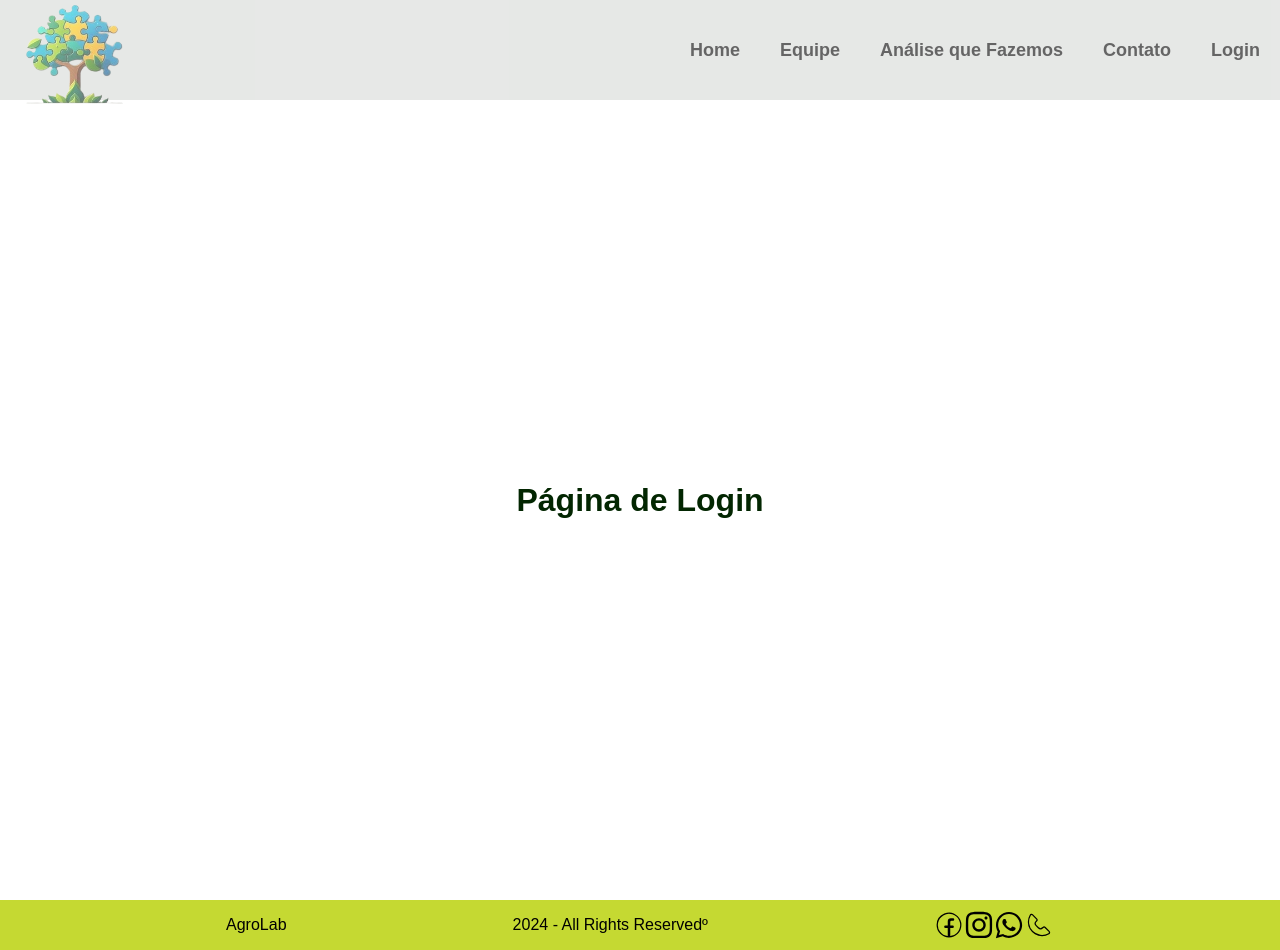
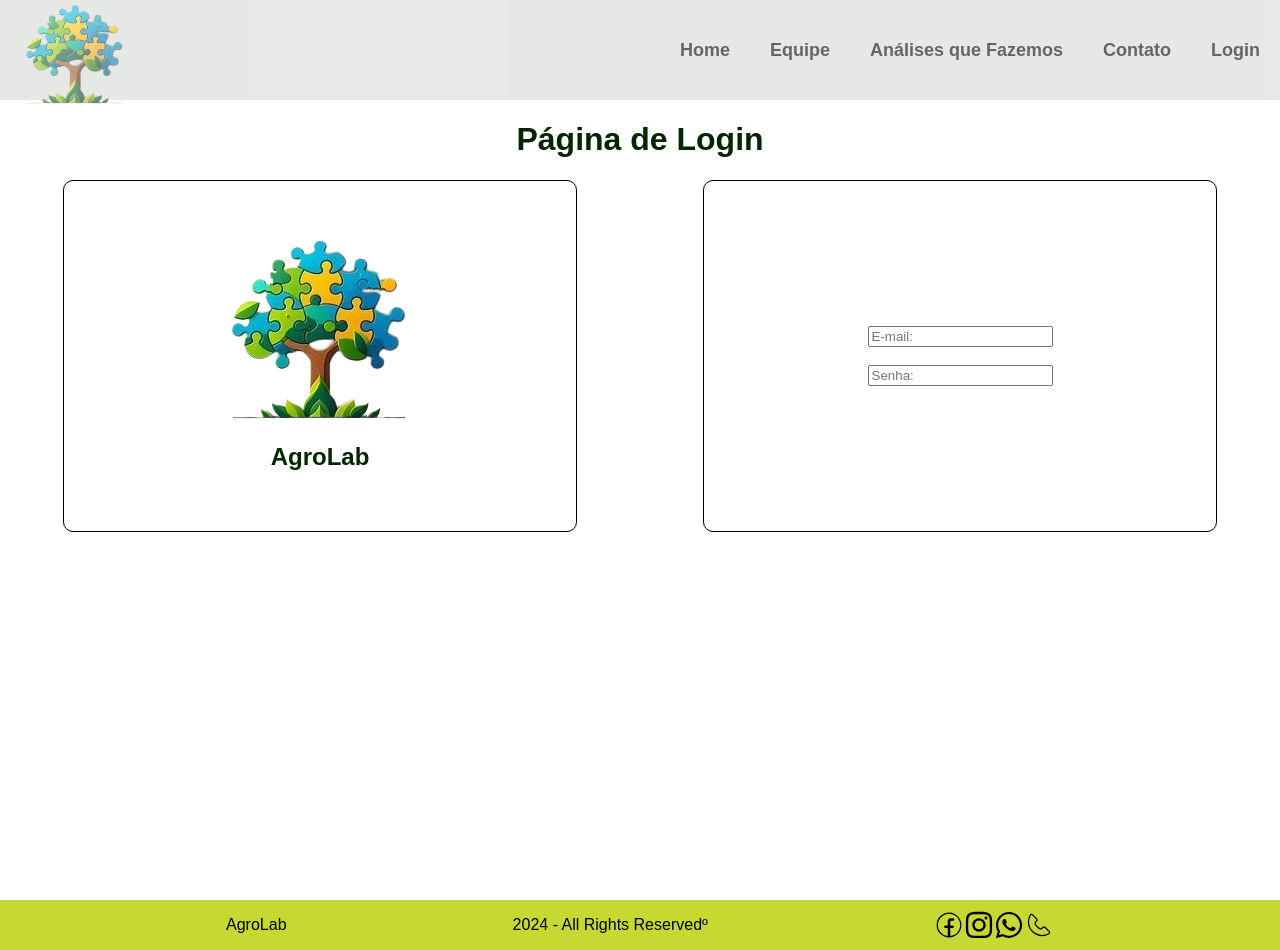
Before and after one commit to bruuno1994/agrolab, a React (Create React App) app in the folder frontend/: page /Login in a window 1280 px wide. Built offline with nearby package versions, Linux system fonts and the light colour scheme.

Commit message:
Início da página de Login

```diff
--- a/frontend/src/components/Header.jsx
+++ b/frontend/src/components/Header.jsx
@@ -10,7 +10,7 @@ function Header() {
                 <ul>
                     <li><Link to='/'> Home </Link></li>
                     <li><Link to='/Equipe'> Equipe </Link></li>
-                    <li><Link to='/Analise'> Análise que Fazemos </Link></li>
+                    <li><Link to='/Analises'> Análises que Fazemos </Link></li>
                     <li><Link to='/Contato'> Contato </Link></li>
                     <li><Link to='/Login'> Login </Link></li>
                 </ul>
--- a/frontend/src/components/Home.jsx
+++ /dev/null
@@ -1,48 +0,0 @@
-import React from "react";
-import "../styles/home.css";
-
-function Home() {
-  return (
-    <>
-      <div>
-        <div className="container">
-          <img src="/img/background.jpeg" alt="logo do projeto" />
-          <h1>Laboratório AgroLab</h1>
-          <h2>Análise de amostras e monitoramento de mudas em estufa</h2>
-        </div>
-
-        <div className="container2">
-          <div className="container2-info">
-            <h2>Coleta</h2>
-            <h3>
-              Nossa coleta de dados é totalmente automatizada. Basta apenas um
-              Play!
-            </h3>
-
-            <button>Saiba mais</button>
-          </div>
-
-          <img src="/img/foto1.jpeg" alt="imagem um do projeto" width={400} />
-        </div>
-
-        <div className="container2">
-          <img src="/img/foto2.png" alt="imagem dois do projeto" width={400} />
-
-          <div className="container2-info">
-            <h2>Análise</h2>
-            <h3>
-              Nós da AgroLab nos fundamentamoms em metodologias de análise de
-              solo, compatíveis e apropriadas a produção agrícola brasileira,
-              gerando resultados que auxiliem da melhor forma na tomada de
-              decisões.
-            </h3>
-
-            <button>Saiba mais</button>
-          </div>
-        </div>
-      </div>
-    </>
-  );
-}
-
-export default Home;
--- /dev/null
+++ b/frontend/src/pages/Analises.jsx
@@ -0,0 +1,18 @@
+import React from "react";
+import Header from "../components/Header";
+import Footer from "../components/Footer";
+import "../styles/analises.css";
+
+function Analises() {
+  return (
+    <>
+      <Header />
+      <div className="container">
+        <h1>Página de Análises</h1>
+      </div>
+        <Footer />
+    </>
+  );
+}
+
+export default Analises;
--- /dev/null
+++ b/frontend/src/pages/Contato.jsx
@@ -0,0 +1,18 @@
+import React from "react";
+import Header from "../components/Header";
+import Footer from "../components/Footer";
+import "../styles/contato.css";
+
+function Contato() {
+  return (
+    <>
+      <Header />
+      <div className="container">
+        <h1>Página de Contato</h1>
+      </div>
+        <Footer />
+    </>
+  );
+}
+
+export default Contato;
--- /dev/null
+++ b/frontend/src/pages/Home.jsx
@@ -0,0 +1,57 @@
+import React from "react";
+import Header from "../components/Header";
+import Footer from "../components/Footer";
+import "../styles/home.css";
+
+function Home() {
+  return (
+    <>
+      <div>
+        <Header />
+
+          <div className="container-home">
+            <img src="/img/background.jpeg" alt="logo do projeto" />
+          </div>
+          <h1>Laboratório AgroLab</h1>
+          <h2>Análise de amostras e monitoramento de mudas em estufa</h2>
+          <div className="container2">
+            <div className="container2-info">
+              <h2>Coleta</h2>
+              <h3>
+                Nossa coleta de dados é totalmente automatizada. Basta apenas um
+                Play!
+              </h3>
+
+              <button>Saiba mais</button>
+            </div>
+
+            <img src="/img/foto1.jpeg" alt="imagem um do projeto" width={400} />
+          </div>
+
+          <div className="container2">
+            <img
+              src="/img/foto2.png"
+              alt="imagem dois do projeto"
+              width={400}
+            />
+
+            <div className="container2-info">
+              <h2>Análise</h2>
+              <h3>
+                Nós da AgroLab nos fundamentamoms em metodologias de análise de
+                solo, compatíveis e apropriadas a produção agrícola brasileira,
+                gerando resultados que auxiliem da melhor forma na tomada de
+                decisões.
+              </h3>
+
+              <button>Saiba mais</button>
+            </div>
+          </div>
+        <br />
+        <Footer />
+      </div>
+    </>
+  );
+}
+
+export default Home;
--- a/frontend/src/pages/Index.jsx
+++ /dev/null
@@ -1,18 +0,0 @@
-import React from 'react'
-import Header from "../components/Header";
-import Footer from "../components/Footer";
-import Home from "../components/Home";
-
-function Index() {
-    return (
-        <>
-        <div>
-            <Header />
-            <Home />
-            <Footer />
-        </div>
-        </>
-    )
-}
-
-export default Index
--- a/frontend/src/pages/Login.jsx
+++ b/frontend/src/pages/Login.jsx
@@ -2,16 +2,38 @@ import React from "react";
 import Header from "../components/Header";
 import Footer from "../components/Footer";
 import "../styles/login.css";
-
 
 function Login() {
   return (
     <div>
       <Header />
 
-      <div class="container">
+      <div class="container-login">
         <h1>Página de Login</h1>
+        <div className="container-secundario">
+        <div className="lado-esquerdo">
+          <img src='./img/agrolab.png' alt='logo do projeto' />
+          <h2>AgroLab</h2>
+        </div>
+        <div className="lado-direito">
+
+        <form action="post">
+            <input
+              type="email"
+              placeholder="E-mail:"
+            />
+            <br />
+            <br />
+            <input
+              type="password"
+              placeholder="Senha:"
+            />
+        </form>
+
+        </div>
+        </div>
       </div>
+
       <Footer />
     </div>
   );
--- a/frontend/src/routes.js
+++ b/frontend/src/routes.js
@@ -1,16 +1,20 @@
 import { BrowserRouter, Routes, Route } from "react-router-dom";
 
-import Index from "./pages/Index";
+import Home from "./pages/Home";
 import Login from "./pages/Login";
 import Equipe from "./pages/Equipe";
+import Analises from "./pages/Analises"
+import Contato from "./pages/Contato"
 
 function RoutesApp() {
     return (
         <BrowserRouter>
             <Routes>
-                <Route path="/" element={<Index />} />
+                <Route path="/" element={<Home />} />
                 <Route path="/Login" element={<Login />} />
                 <Route path="/Equipe" element={<Equipe />} />
+                <Route path="/Analises" element={<Analises />} />
+                <Route path="/Contato" element={<Contato />} />
             </Routes>
         </BrowserRouter>
     )
--- /dev/null
+++ b/frontend/src/styles/analises.css
@@ -0,0 +1,5 @@
+.container {
+    min-height: 100vh;
+    display: flex;
+    flex-direction: column;
+}
--- /dev/null
+++ b/frontend/src/styles/contato.css
@@ -0,0 +1,5 @@
+.container {
+    min-height: 100vh;
+    display: flex;
+    flex-direction: column;
+}
--- a/frontend/src/styles/home.css
+++ b/frontend/src/styles/home.css
@@ -1,4 +1,4 @@
-.container {
+.container-home {
     display: flex;
     align-items: center;
     justify-content: center;
--- a/frontend/src/styles/login.css
+++ b/frontend/src/styles/login.css
@@ -1,5 +1,34 @@
-.container {
+.container-login {
     min-height: 100vh;
     display: flex;
     flex-direction: column;
 }
+
+.container-secundario {
+    display: flex;
+    align-items: center;
+    justify-content: space-around;
+    flex: row;
+}
+
+.lado-esquerdo {
+    border: 1px solid black;
+    border-radius: 10px;
+    width: 40%;
+    height: 350px;
+    align-items: center;
+    display: flex;
+    justify-content: center;
+    flex-direction: column;
+}
+
+.lado-direito {
+    border: 1px solid black;
+    border-radius: 10px;
+    width: 40%;
+    height: 350px;
+    align-items: center;
+    display: flex;
+    justify-content: center;
+    flex-direction: column;
+}
```
